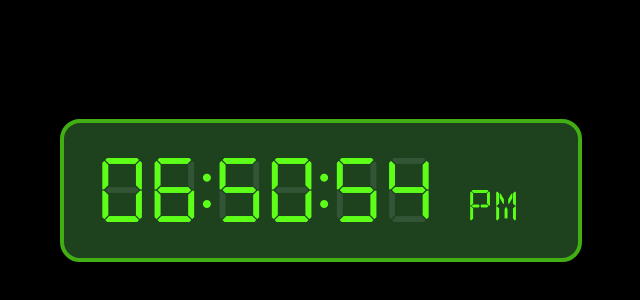
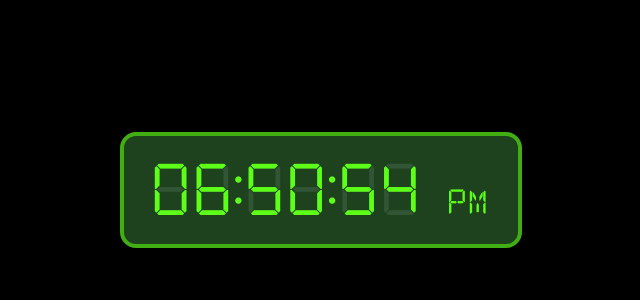
Before and after one commit to PrittSpadeLord/vue-manual-config, a Vue app: page / in a window 1280 px wide. Shown: the part 210-510 px from the top of the page, without its empty margins (319-959 px from the left). Built offline with nearby package versions, Linux system fonts and the light colour scheme.

Commit message:
improved appearance on smaller screen sizes

```diff
--- a/package.json
+++ b/package.json
@@ -7,9 +7,11 @@
   "type": "commonjs",
   "main": "index.js",
   "scripts": {
+    "audit-check": "npm audit --audit-level=high || npm audit fix",
+    "build": "npm run audit-check && npm run type-check && vite build",
+    "dev": "vite",
     "test": "echo \"Error: no test specified\" && exit 1",
-    "dev": "vite",
-    "build": "(npm audit || npm audit fix) && vue-tsc -b && vite build"
+    "type-check": "vue-tsc -b"
   },
   "dependencies": {
     "vue": "^3.5.24"
--- a/src/components/Timer.vue
+++ b/src/components/Timer.vue
@@ -31,40 +31,40 @@
 <style>
     @font-face {
         font-family: 'DSEG7';
-        src: url('../fonts/DSEG7Classic-Regular.woff2') format('woff2'), url('../fonts/DSEG7Classic-Regular.woff') format('woff');
+        src: url('../fonts/DSEG7Classic-Regular.woff2') format('woff2');
     }
 
     @font-face {
         font-family: 'DSEG14';
-        src: url('../fonts/DSEG14Classic-Regular.woff2') format('woff2'), url('../fonts/DSEG14Classic-Regular.woff') format('woff');
+        src: url('../fonts/DSEG14Classic-Regular.woff2') format('woff2');
     }
 
     .container {
-        padding: 2rem;
+        padding: 2vw;
         background-color: rgb(30, 66, 29);
         border: 4px solid rgb(65, 174, 19);
-        border-radius: 20px;
-        width: 450px;
+        border-radius: 1.25vw;
+        width: 26.75vw;
         justify-content: left;
         align-items: center;
     }
 
     .segmented {
-        font-size: 4rem;
+        font-size: 4vw;
         font-family: 'DSEG7';
         color: rgb(93, 255, 25);
     }
 
     .segmented-faded {
-        font-size: 4rem;
+        font-size: 4vw;
         font-family: 'DSEG7';
         color: rgb(50, 85, 53);
     }
 
     .segmented-small {
-        font-size: 2rem;
+        font-size: 2vw;
         font-family: 'DSEG14';
-        margin-left: 2rem;
+        margin-left: 2vw;
         color: rgb(93, 255, 25);
     }
 
--- a/src/index.ts
+++ b/src/index.ts
@@ -1,5 +1,4 @@
 import { createApp } from 'vue'
-import './global.css'
 import App from './App.vue'
 
 createApp(App).mount('#root')
```
Also changed, not shown: src/fonts/DSEG14Classic-Regular.woff (deleted), src/fonts/DSEG7Classic-Regular.woff (deleted), src/global.css (deleted).
